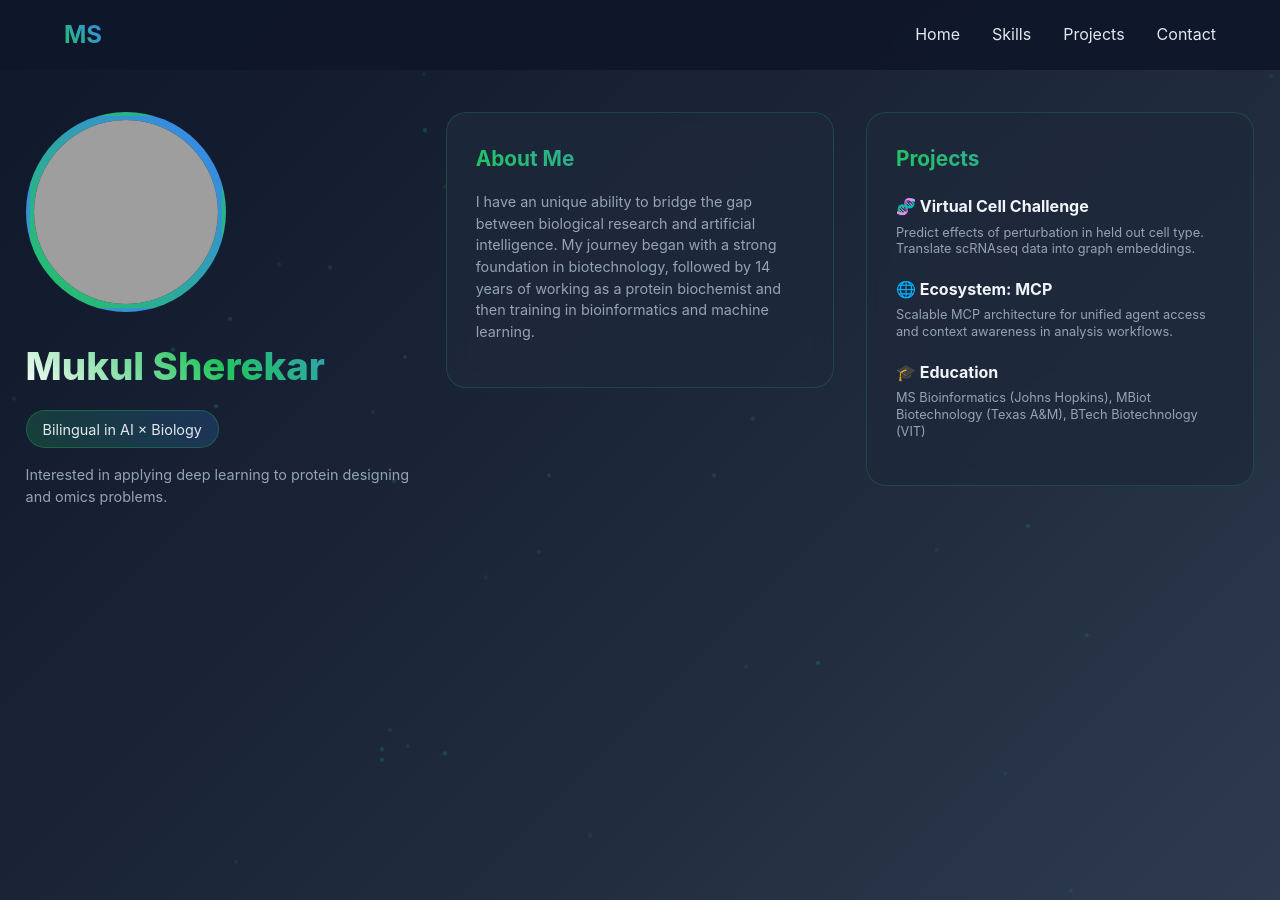
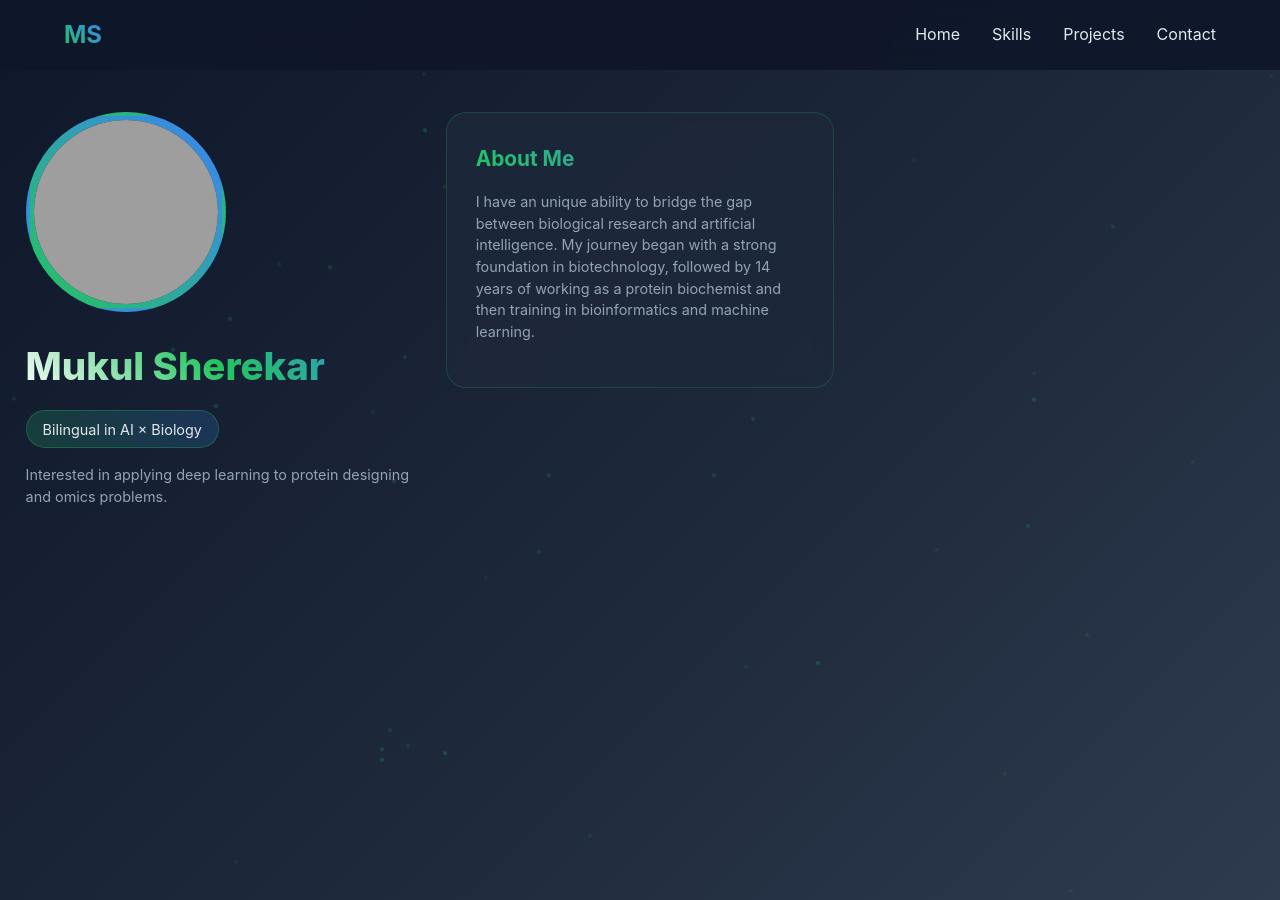
Before and after one commit to msherekar/msherekar.github.io, a Jekyll site: the page built from index.md, in a window 1280 px wide and 900 px high. Built offline with Jekyll 4.4.1, drawn with Linux system fonts in a browser that asks for light colours; grey boxes are pictures that could not be loaded.

Commit message:
clean up

```diff
--- a/index.md
+++ b/index.md
@@ -39,21 +39,7 @@ title: Home
     </div>
 
     <!-- Technical Skills Section (Top Right)
-    <div class="section-card" style="background: rgba(30, 41, 59, 0.8); backdrop-filter: blur(10px); border: 1px solid rgba(34, 197, 94, 0.2); border-radius: 20px; padding: 1.8rem;">
-        <h2 style="color: #f1f5f9; font-size: 1.3rem; margin-bottom: 1.2rem; background: linear-gradient(45deg, #22c55e, #3b82f6); -webkit-background-clip: text; -webkit-text-fill-color: transparent; background-clip: text;">Technical Skills</h2>
-        <div class="skills-list">
-            <div class="skill-category" style="margin-bottom: 1.2rem;">
-                <h3 style="color: #22c55e; font-size: 1rem; margin-bottom: 0.4rem;">🧬 Bioinformatics</h3>
-                <p style="color: #94a3b8; font-size: 0.8rem; line-height: 1.4;">RNA-Seq, ATAC-Seq, scRNA-seq, BLAST, ENSEMBL, UCSC Genome Browser, DNA/ProteinBERT</p>
-            </div>
-            <div class="skill-category" style="margin-bottom: 1.2rem;">
-                <h3 style="color: #3b82f6; font-size: 1rem; margin-bottom: 0.4rem;">🤖 Machine Learning & AI</h3>
-                <p style="color: #94a3b8; font-size: 0.8rem; line-height: 1.4;">Transformers, CNN, GNN, Autoencoders, GAN, Diffusion Models, PyTorch, TensorFlow</p>
-            </div>
-            <div class="skill-category" style="margin-bottom: 1rem;">
-                <h3 style="color: #f59e0b; font-size: 1rem; margin-bottom: 0.4rem;">💻 Programming & Tools</h3>
-                <p style="color: #94a3b8; font-size: 0.8rem; line-height: 1.4;">Python, R, Bash, Docker, AWS, SLURM, Snakemake, CI/CD, GitHub, MongoDB</p>
-            </div>
+
         </div>
     </div> -->
 
@@ -61,21 +47,7 @@ title: Home
 
 
     <!-- Projects Section (Bottom Right) -->
-    <div class="section-card" style="background: rgba(30, 41, 59, 0.8); backdrop-filter: blur(10px); border: 1px solid rgba(34, 197, 94, 0.2); border-radius: 20px; padding: 1.8rem;">
-        <h2 style="color: #f1f5f9; font-size: 1.3rem; margin-bottom: 1.2rem; background: linear-gradient(45deg, #22c55e, #3b82f6); -webkit-background-clip: text; -webkit-text-fill-color: transparent; background-clip: text;">Projects</h2>
-        <div class="project-item" style="margin-bottom: 1.2rem;">
-            <h3 style="color: #f1f5f9; font-size: 1rem; margin-bottom: 0.3rem;">🧬 Virtual Cell Challenge</h3>
-            <p style="color: #94a3b8; font-size: 0.8rem; line-height: 1.3;">Predict effects of perturbation in held out cell type. Translate scRNAseq data into graph embeddings.</p>
-        </div>
-        <div class="project-item" style="margin-bottom: 1.2rem;">
-            <h3 style="color: #f1f5f9; font-size: 1rem; margin-bottom: 0.3rem;">🌐 Ecosystem: MCP</h3>
-            <p style="color: #94a3b8; font-size: 0.8rem; line-height: 1.3;">Scalable MCP architecture for unified agent access and context awareness in analysis workflows.</p>
-        </div>
-        <div class="project-item" style="margin-bottom: 1rem;">
-            <h3 style="color: #f1f5f9; font-size: 1rem; margin-bottom: 0.3rem;">🎓 Education</h3>
-            <p style="color: #94a3b8; font-size: 0.8rem; line-height: 1.3;">MS Bioinformatics (Johns Hopkins), MBiot Biotechnology (Texas A&M), BTech Biotechnology (VIT)</p>
-        </div>
-    </div>
+
 
 </div>
 
```
